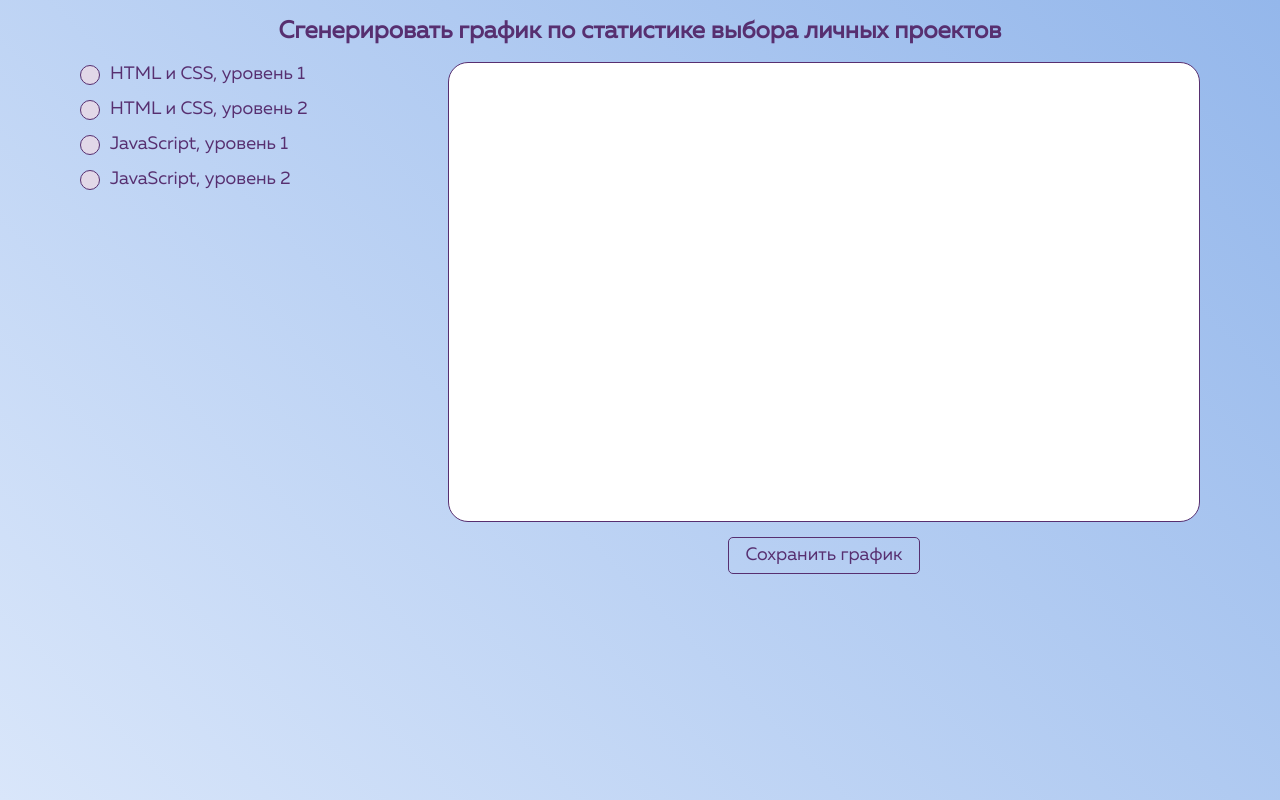
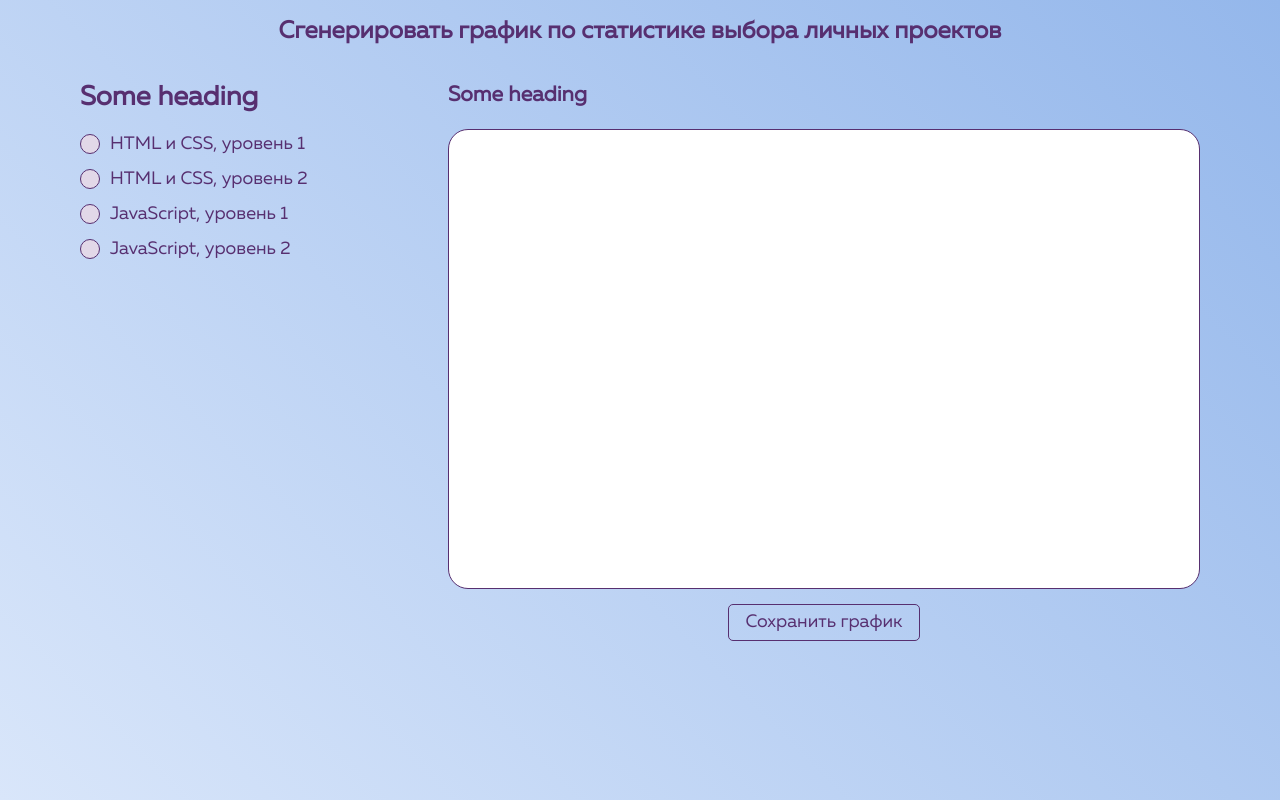
Before and after one commit to sasha-who/reports, a website built with webpack: page public/index.html in a window 1280 px wide. Built offline with nearby package versions, Linux system fonts and the light colour scheme.

Commit message:
Тестовый коммит

```diff
--- a/public/index.html
+++ b/public/index.html
@@ -12,6 +12,7 @@
       <h1 class="data__title">Сгенерировать график по статистике выбора личных проектов</h1>
 
       <section class="data">
+        <h2>Some heading</h2>
         <form class="data__form" echo="#" method="POST">
           <fieldset class="data__course-selection">
             <input class="data__course-selection-item visually-hidden" id="html1" type="radio" name="course" value="html1">
@@ -30,6 +31,7 @@
       </section>
 
       <section class="chart">
+        <h3>Some heading</h3>
         <div class="chart__content">
           <canvas id="canvas" width="750" height="450">Ваш браузер не поддерживает эту технологию</canvas>
         </div>
```
